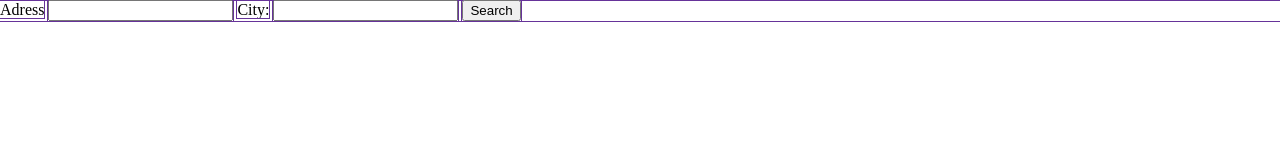
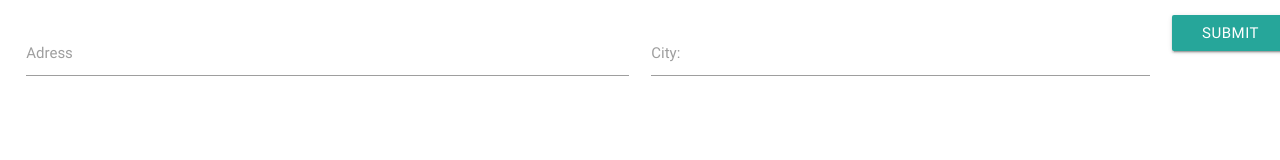
Before and after one commit to samuelsilvadev/studying-ajax, a website: page index.html in a window 1280 px wide. Drawn offline with nearby package versions, Linux system fonts and the light colour scheme; files that its build step writes are made by us from their sources.

Commit message:
Alterando estrutura | Criando função que irá chamar as primeiras ações

```diff
--- a/index.html
+++ b/index.html
@@ -4,21 +4,28 @@
     <meta charset="UTF-8">
     <title></title>
     <link rel="stylesheet" href="assets/style.css">
+    <link rel="stylesheet" href="node_modules/materialize-css/dist/css/materialize.min.css">
 
     <script defer src="js/models/SearchImage.js"></script>
 
     <script defer src="assets/script.js"></script>
 </head>
 <body>
-    <section>
-        <form id="frmSearchAdress" >
-            <label for="txtAdress">Adress</label>
-            <input id="txtAdress" type="text">
-
-            <label for="txtCity">City:</label>
-            <input id="txtCity" type="text">
-
-            <button>Search</button>
+    <section class="form__container">
+        <form id="frmSearchAdress" class="col s12 form__container--main">
+            <div class="row">
+            <div class="input-field col s6">
+                <label for="txtAdress">Adress</label>
+                <input id="txtAdress" type="text">
+            </div>
+            <div class="input-field col s5">
+                <label for="txtCity">City:</label>
+                <input id="txtCity" type="text">
+            </div>
+            <div class="col s1">
+                <button class="btn waves-effect waves-light" type="submit" name="action">Submit</button>
+            </div>
+            </div>
         </form>
     </section>
     <img id="img" class="image__background" src="" alt="">
--- a/scss/style.scss
+++ b/scss/style.scss
@@ -1,6 +1,6 @@
 * {
     margin: 0;
-    outline: 1px solid rebeccapurple;
+    //outline: 1px solid rebeccapurple;
     box-sizing:border-box;
 
 }
@@ -18,3 +18,12 @@ body{
     z-index: -1;
     opacity: 1;
 }
+
+.form__container{
+
+    &--main{
+        padding: 1em;
+
+
+    }
+}
```
Also changed, not shown: js/handlerEvents.js (+7 -1 lines).
